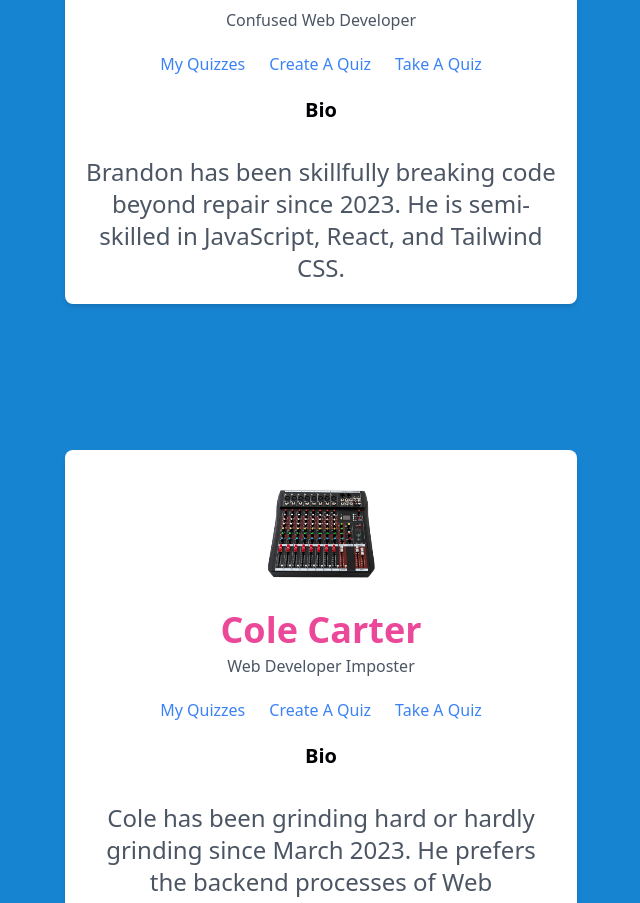
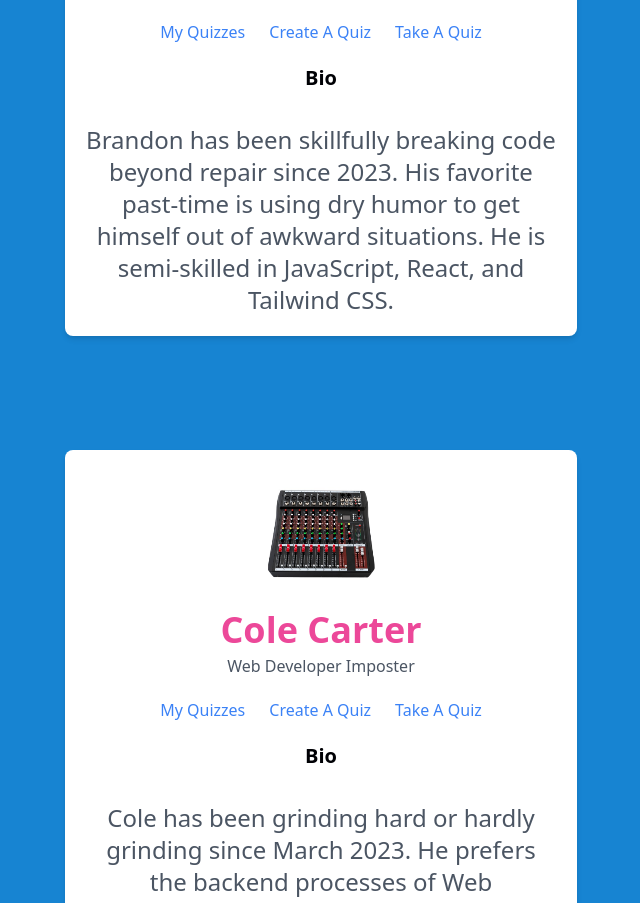
Before and after one commit to nooburger81/gtbc-pro3, a React (Create React App) app in the folder client/: page / in a window 1280 px wide. Shown: the part 2868-3771 px from the top of the page, without its empty margins (319-959 px from the left). Built offline with nearby package versions, Linux system fonts and the light colour scheme; the HTML template or start-up script is replaced by a standard one.

Commit message:
final push to the sum

```diff
--- a/client/src/components/brandonProfile.jsx
+++ b/client/src/components/brandonProfile.jsx
@@ -5,7 +5,7 @@ import Brandon from '../assets/mexilovefood.webp'
 const brandonProfile = () => {
 
   return (
-<div name='brandonProfile' className='w-full md:h-screen text-yellow-400'>
+<div name='profile' className='w-full md:h-screen text-yellow-400'>
   <div className='max-w-[1000px] mx-auto p-4 flex flex-col justify-center w-full h-full'>
     <div className='pb-8'>
           <p className='text-9xl font-bold text-white'>
@@ -26,7 +26,7 @@ const brandonProfile = () => {
         </div>
         <div className="mt-5">
           <h3 className="text-xl text-center font-semibold">Bio</h3>
-          <p className="text-gray-600 text-2xl text-center">Brandon has been skillfully breaking code beyond repair since 2023. He is semi-skilled in JavaScript, React, and Tailwind CSS.</p>
+          <p className="text-gray-600 text-2xl text-center">Brandon has been skillfully breaking code beyond repair since 2023. His favorite past-time is using dry humor to get himself out of awkward situations. He is semi-skilled in JavaScript, React, and Tailwind CSS.</p>
         </div>
       </div>
   </div>
--- a/client/src/components/rehmanProfile.jsx
+++ b/client/src/components/rehmanProfile.jsx
@@ -5,7 +5,7 @@ import Rehman from '../assets/rehman.png'
 const rehmanProfile = () => {
 
   return (
-<div name='coleProfile' className='w-full md:h-screen text-yellow-400'>
+<div name='rehmanProfile' className='w-full md:h-screen text-yellow-400'>
   <div className='max-w-[1000px] mx-auto p-4 flex flex-col justify-center w-full h-full'>
       <div className="max-w-lg mx-auto my-10 bg-white rounded-lg shadow-md p-5">
           <img className="w-32 h-32 rounded-full mx-auto" src={Rehman} alt="green geometry" />
```
